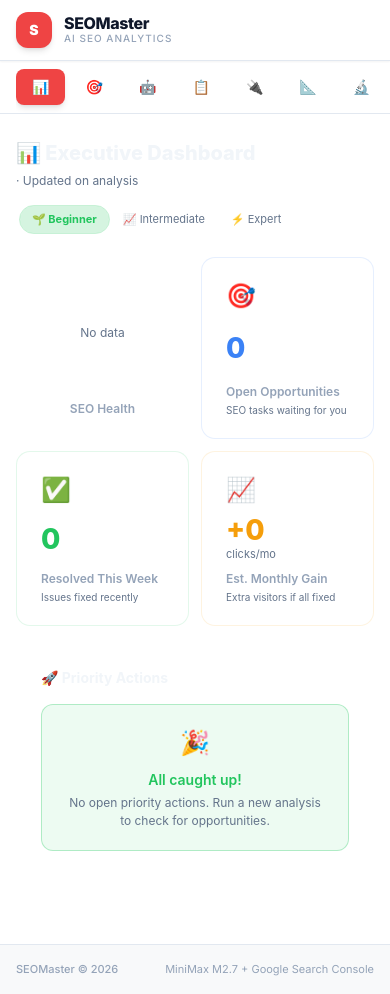
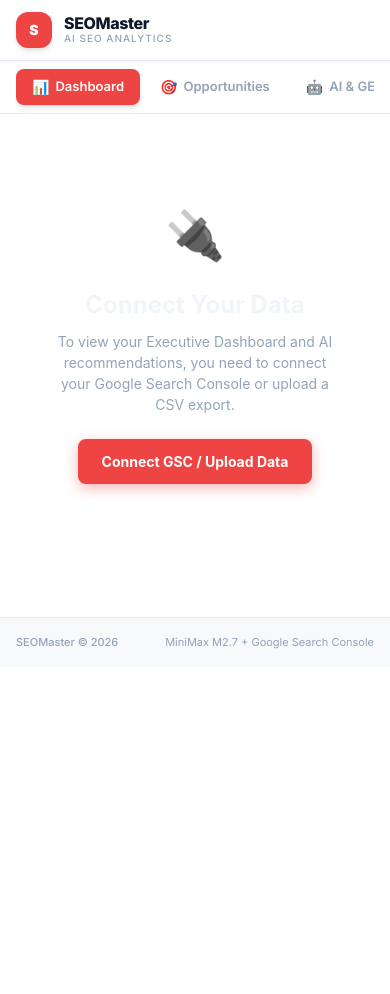
Before and after one commit to pythongeek/seomaster, a Next.js app: page / in a window 390 px wide. After the commit the page ends 844 px from the top, so only its background shows below. Built offline with nearby package versions, Linux system fonts and the light colour scheme.

Commit message:
fix: improve discoverability of GSC connection tab

```diff
--- a/src/app/page.tsx
+++ b/src/app/page.tsx
@@ -111,7 +111,7 @@
                 }`}
               >
                 <span className="text-sm">{tab.icon}</span>
-                <span className="hidden sm:inline">{tab.label}</span>
+                <span className="inline">{tab.label}</span>
               </button>
             ))}
           </div>
--- a/src/components/panels/ExecutiveDashboard.tsx
+++ b/src/components/panels/ExecutiveDashboard.tsx
@@ -5,6 +5,7 @@
 import { PriorityActionFeed } from '@/components/ui/PriorityActionFeed';
 import { ExpertiseLevelToggle } from '@/components/ui/ExpertiseLevelToggle';
 import { useExpertise } from '@/store/expertise-context';
+import { useStore } from '@/store';
 import type { HealthScoreResult } from '@/types';
 
 interface DashboardData {
@@ -112,6 +113,32 @@
         fontFamily: '-apple-system, sans-serif', color: '#64748b', fontSize: 14,
       }}>
         Loading dashboard...
+      </div>
+    );
+  }
+
+  if (!siteUrl && !data.healthScore) {
+    return (
+      <div style={{
+        background: 'rgba(255,255,255,0.02)', border: '1px dashed rgba(255,255,255,0.1)',
+        borderRadius: 16, padding: '60px 32px', textAlign: 'center',
+        fontFamily: '-apple-system, sans-serif', color: '#f1f5f9',
+      }}>
+        <div style={{ fontSize: 48, marginBottom: 16 }}>🔌</div>
+        <h2 style={{ fontSize: 24, fontWeight: 700, margin: '0 0 8px' }}>Connect Your Data</h2>
+        <p style={{ color: '#94a3b8', fontSize: 14, maxWidth: 400, margin: '0 auto 24px' }}>
+          To view your Executive Dashboard and AI recommendations, you need to connect your Google Search Console or upload a CSV export.
+        </p>
+        <button
+          onClick={() => useStore.getState().setActiveTab('gsc')}
+          style={{
+            background: '#ef4444', color: '#fff', border: 'none', padding: '12px 24px',
+            borderRadius: 8, fontSize: 14, fontWeight: 700, cursor: 'pointer',
+            boxShadow: '0 4px 14px 0 rgba(239,68,68,0.39)',
+          }}
+        >
+          Connect GSC / Upload Data
+        </button>
       </div>
     );
   }
```
